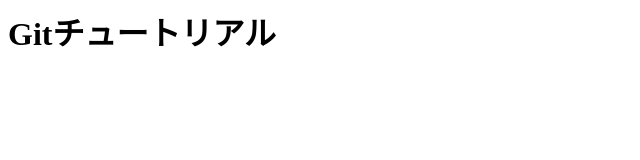
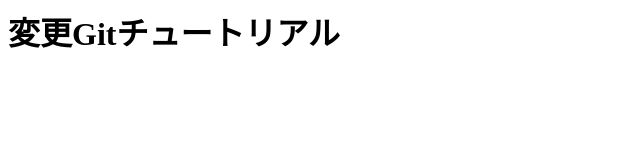
Before and after one commit to OjimaSoma/git_tutorial, a plain HTML site: page index.html in a window 1280 px wide. Shown: the whole page, without its empty margins (0-640 px from the left). Drawn offline with Linux system fonts and the light colour scheme.

Commit message:
initial commit

```diff
--- a/index.html
+++ b/index.html
@@ -1 +1 @@
-<h1>Gitチュートリアル</h1>
+<h1>変更Gitチュートリアル</h1>
```
